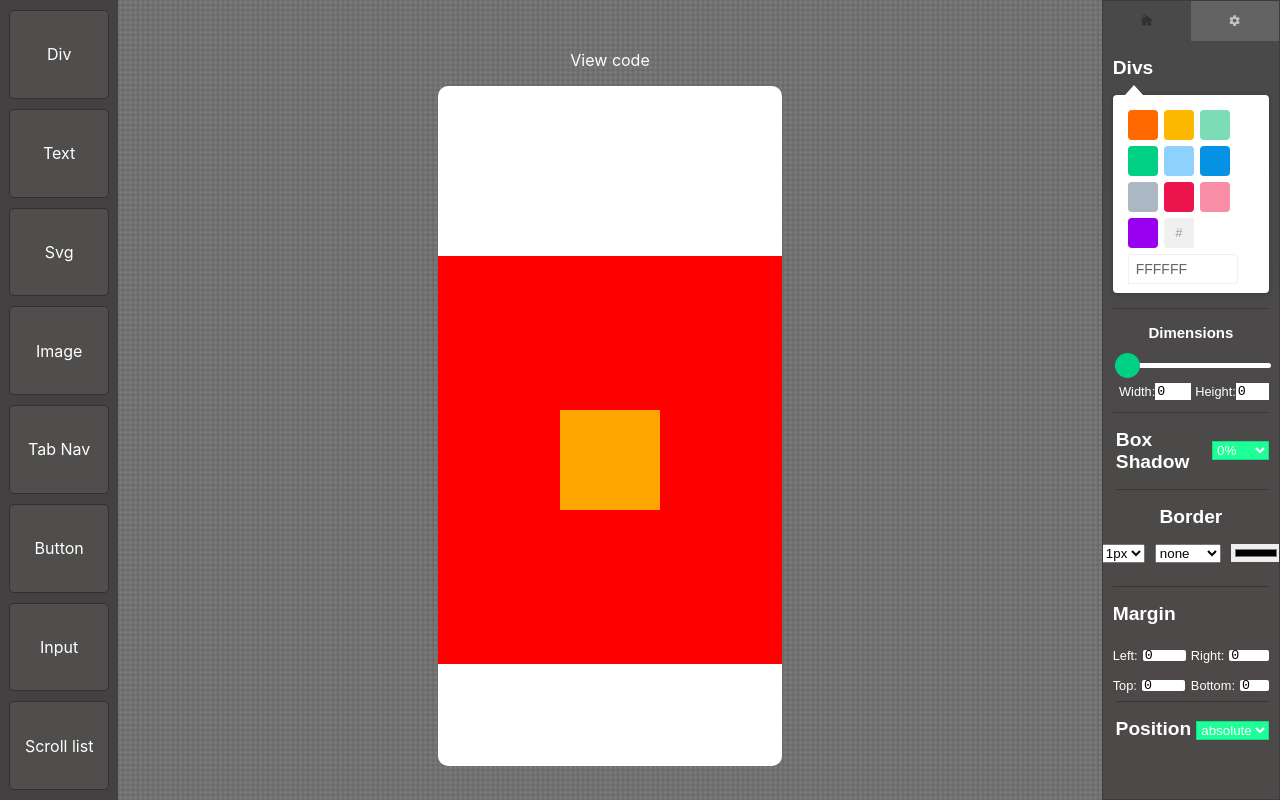
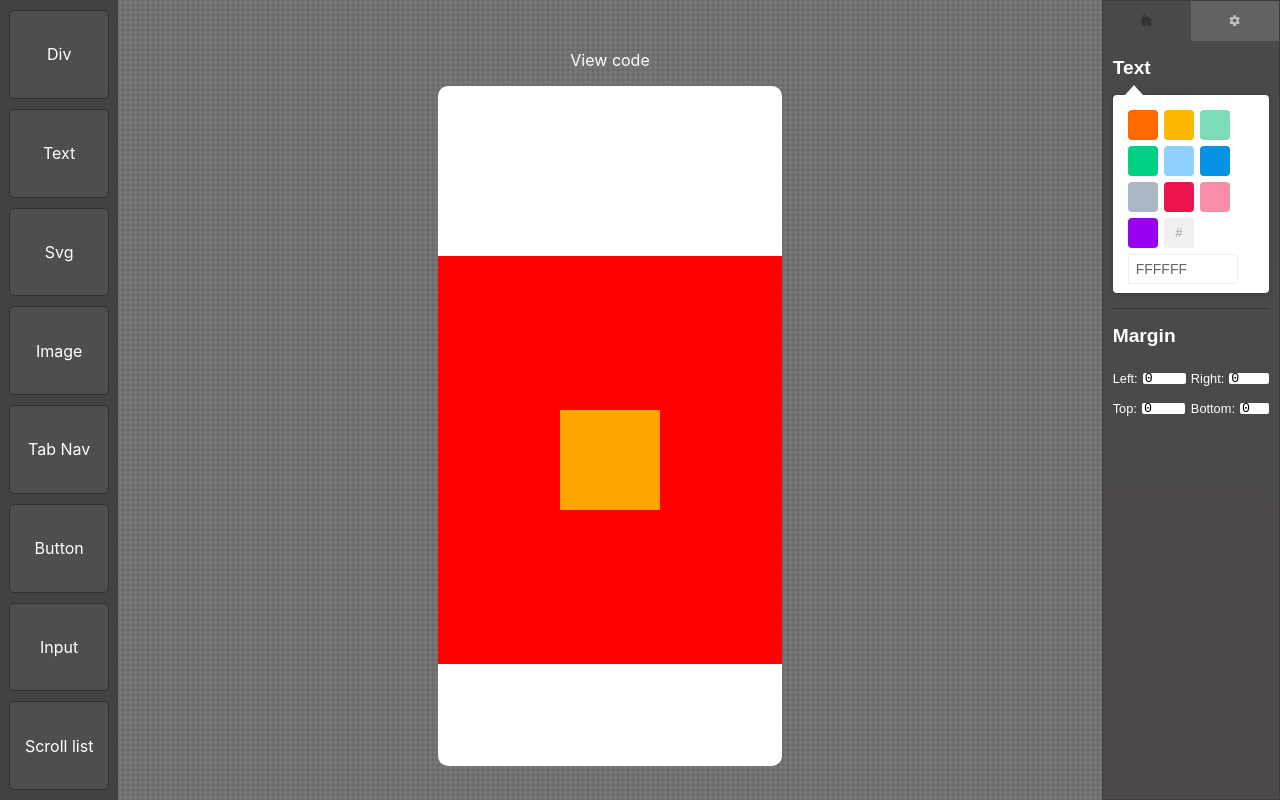
Before and after one commit to GabrielDavid1/GDTools, a Next.js app: page / in a window 1280 px wide. Both pictures are taken after a click on the link 1234 px from the left and 20 px from the top of the page. Built offline with nearby package versions, Linux system fonts and the light colour scheme.

Commit message:
text section has initialized

```diff
--- /dev/null
+++ b/components/Settings/ModelSetting/Text/index.tsx
@@ -0,0 +1,20 @@
+//React
+import React from 'react';
+
+//Components
+import ColorArea from '../Default/ColorArea';
+import Margin from '../Default/Margin';
+
+interface Props {
+    title:string;
+}
+
+export default function Text ({ title }:Props){
+ return (
+    <>
+     <h2> {title} </h2>
+     <ColorArea />
+     <Margin />
+    </>
+ )
+}
--- a/components/Settings/ModelSetting/index.tsx
+++ b/components/Settings/ModelSetting/index.tsx
@@ -3,11 +3,12 @@ import React from 'react';
 
 //Components
 import Div from './Div';
+import Text from './Text';
 
 export default function ModelSetting (){
   return (
    <div className="model-settings">
-      <Div title="Divs" />
+      <Text title="Text" />
    </div>
   )
 }
--- a/styles/globals.scss
+++ b/styles/globals.scss
@@ -208,26 +208,28 @@ body {
           justify-content: center;
           align-items: center;
           margin-left: 4%;
-          gap: 4px;
+          gap: 5px;
 
           input[type=text] {
             width: 50%;
-            height: 20%;
             outline: 0;
             border: none;
             font-family: monospace;
+            border-radius: 2px;
           }
 
           .width-field {
             display: flex;
             justify-content: center;
             align-items: center;
+            gap: 2px;
           }
 
           .height-field {
             display: flex;
             justify-content: center;
             align-items: center;
+            gap: 2px;
           }
         }
       }
```
